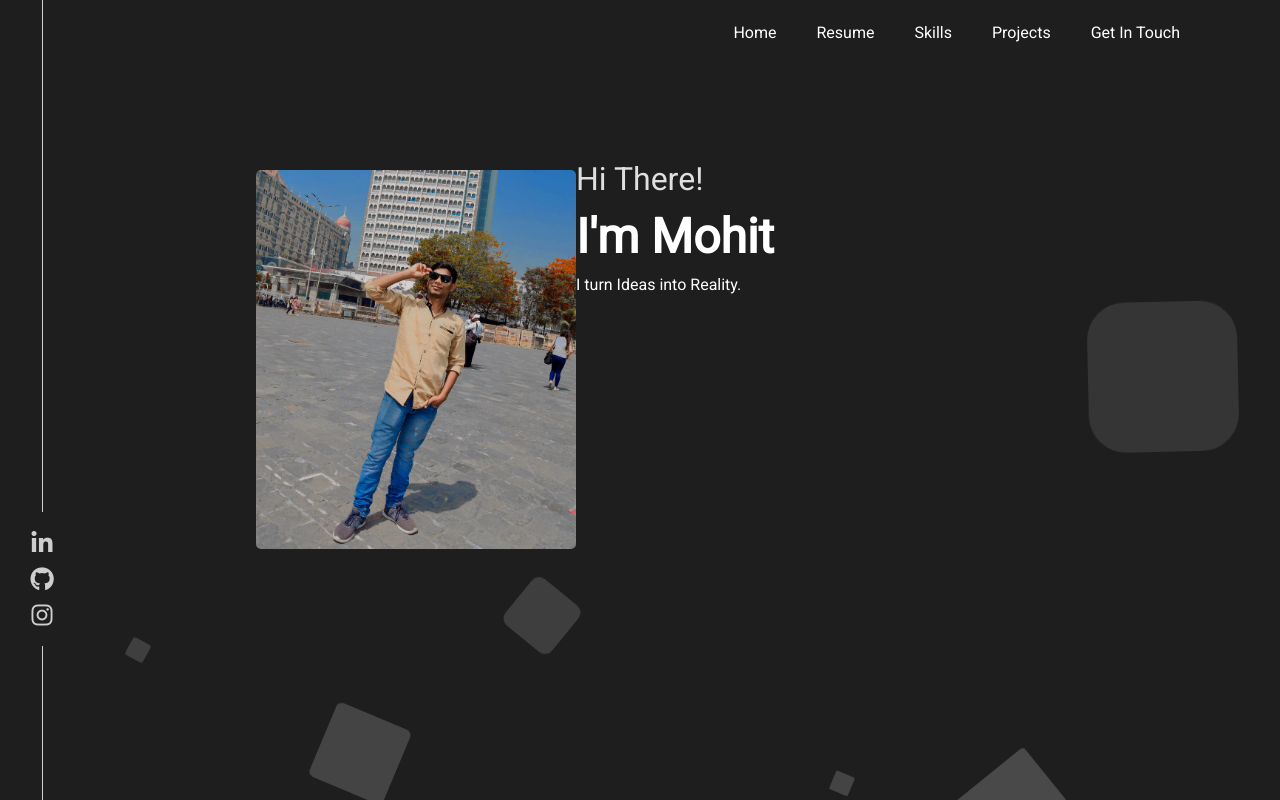
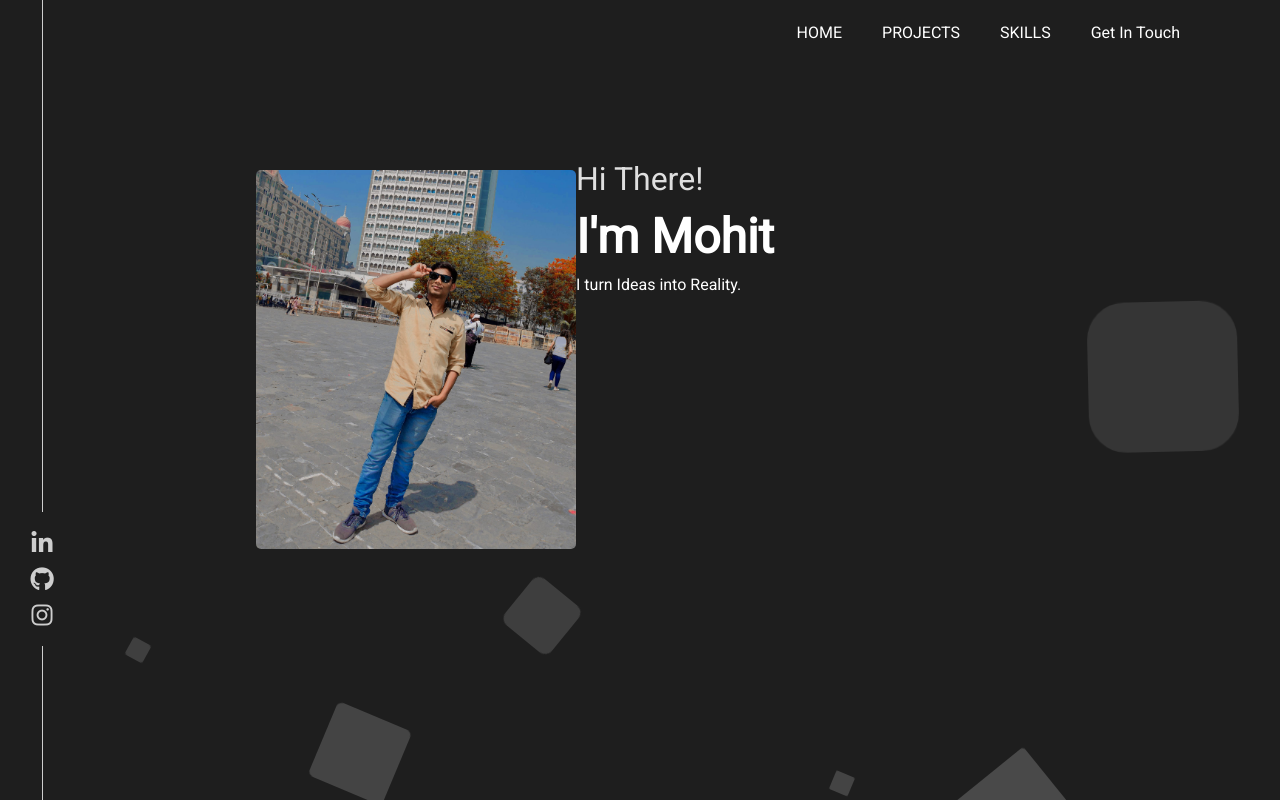
Before and after one commit to mohitkr07/portfolio, a React (Create React App) app: page / in a window 1280 px wide. Built offline with nearby package versions, Linux system fonts and the light colour scheme.

Commit message:
navigation enabled

```diff
--- a/src/App.js
+++ b/src/App.js
@@ -1,7 +1,6 @@
 import React from "react";
 import "./App.css";
 
-import Header from "./components/utils/header";
 import Social from "./components/utils/social";
 import Squares from "./components/animations/squares";
 
@@ -12,7 +11,6 @@ const App = () => {
     <>
       <Squares />
       <Social />
-      <Header />
       <Portfolio />
     </>
   );
--- a/src/components/portfolio.jsx
+++ b/src/components/portfolio.jsx
@@ -2,14 +2,25 @@ import styles from "./portfolio.module.css";
 import Home from "./home";
 import Projects from "./projects";
 import Skills from "./skills";
+import Header from "./utils/header";
+import { useRef } from "react";
 
 const Portfolio = () => {
+  const scrollableDivRef = useRef(null);
+
+  const handleOptionClick = (scrollAmount) => {
+    scrollableDivRef.current.scrollTop = scrollAmount;
+  };
+
   return (
-    <div className={styles["portfolio"]}>
-      <Home />
-      <Projects />
-      <Skills />
-    </div>
+    <>
+      <Header onOptionClick={handleOptionClick} />
+      <div ref={scrollableDivRef} className={styles["portfolio"]}>
+        <Home />
+        <Projects />
+        <Skills />
+      </div>
+    </>
   );
 };
 
--- a/src/components/utils/header.jsx
+++ b/src/components/utils/header.jsx
@@ -1,20 +1,19 @@
+import styles from "./utils.module.css";
 
-import styles from "./utils.module.css"
-
-const Header = ()=>{
+const Header = ({ onOptionClick }) => {
   return (
     <nav className={styles["nav-web"]}>
       <div className={styles["nav-web-options"]}>
         <ul>
-                    <li>Home</li>
-                    <li>Resume</li>
-                    <li>Skills</li>
-                    <li>Projects</li>
-                    <li>Get In Touch</li>
+          <li onClick={() => onOptionClick(0)}>HOME</li>
+          {/* <li onClick={onOptionClick}>Resume</li> */}
+          <li onClick={() => onOptionClick(window.innerHeight)}>PROJECTS</li>
+          <li onClick={() => onOptionClick(window.innerHeight * 2)}>SKILLS</li>
+          <li onClick={() => onOptionClick(window.innerHeight * 3)}>Get In Touch</li>
         </ul>
       </div>
     </nav>
-    )
-}
+  );
+};
 
 export default Header;
```
Lines whose indentation alone changed are shown as unchanged.
